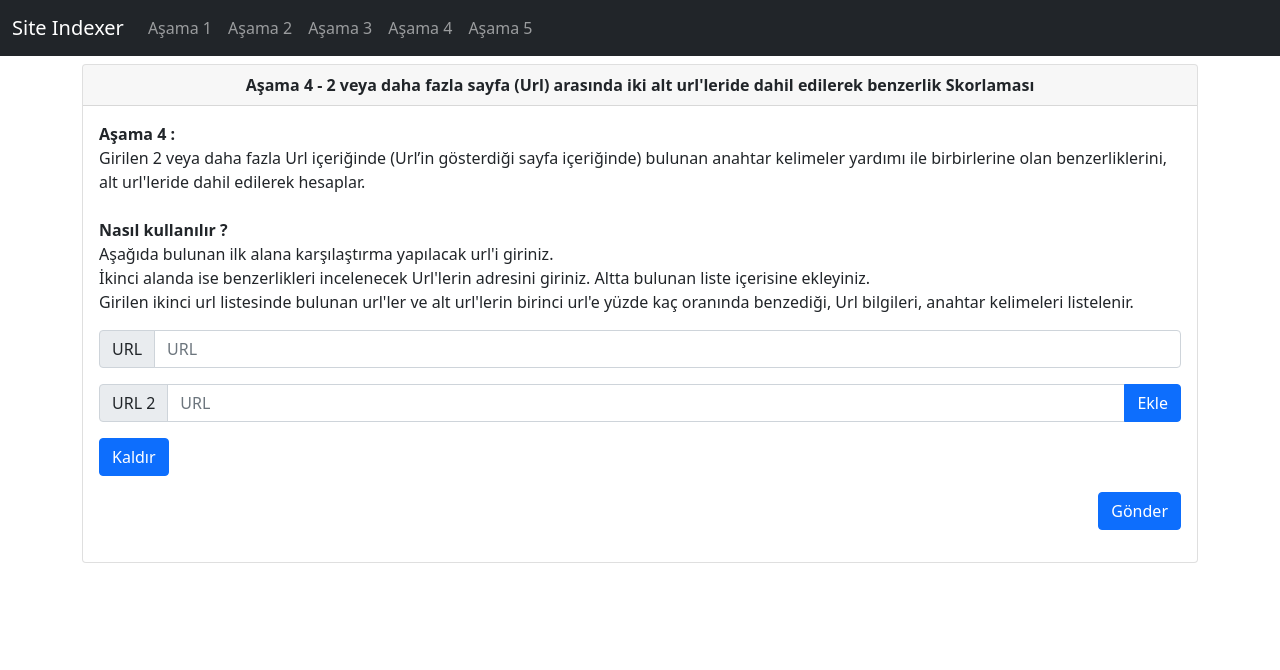
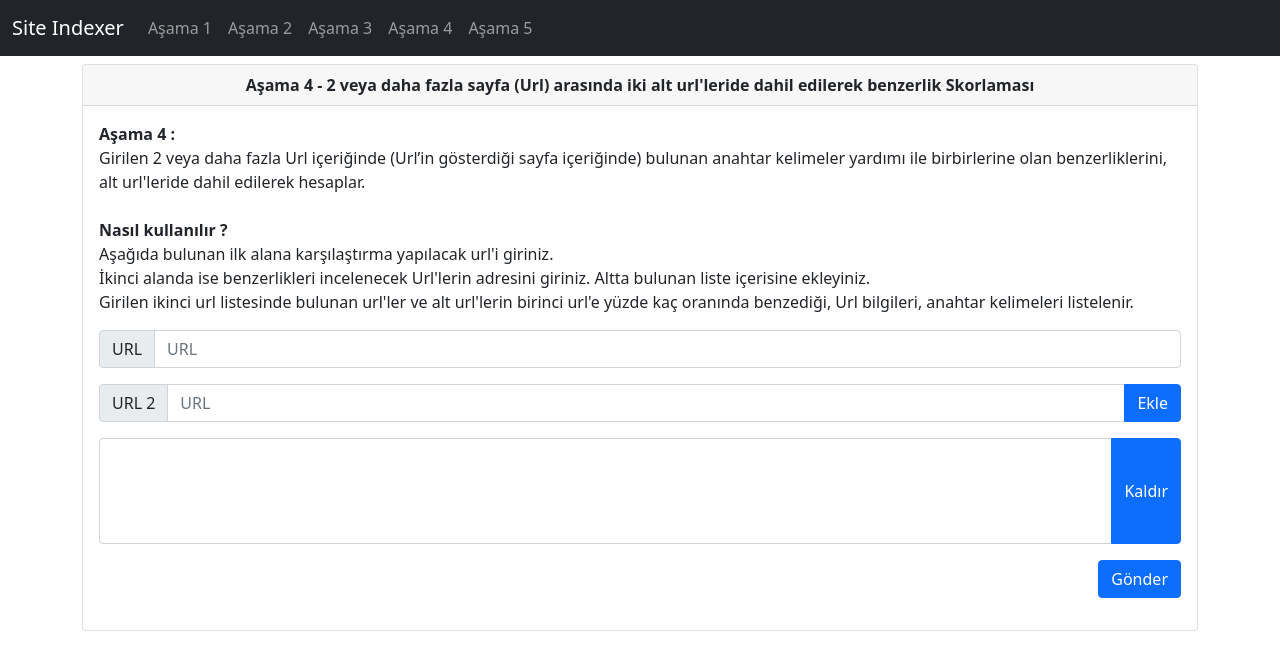
Before and after one commit to enginyenice/SiteIndexer-Frontend, an Angular app: page /operation-four in a window 1280 px wide. Shown: the top 670 px of the page. Built offline with nearby package versions, Linux system fonts and the light colour scheme.

Commit message:
select fixed

```diff
--- a/src/app/components/operation-four/operation-four.component.html
+++ b/src/app/components/operation-four/operation-four.component.html
@@ -37,10 +37,13 @@
         <button (click)="addUrl(OperationThreeInputTwo.value)" class="btn btn-primary">Ekle</button>
     </div>
     <div class="input-group mb-3">
-    <select class="form-select" #SelectUrl size="4" *ngFor="let url of urlList"  aria-label="size 3 select example">
-        <option selected value="">{{url}}</option>
+    <select class="form-select" size="4" aria-label="size 3 select example">
+        <option
+        *ngFor="let url of urlList; let optionIndex = index"
+        [value]="optionIndex"
+        >{{url}} {{optionIndex}}</option>
       </select>
-      <button (click)="removeUrl(SelectUrl.selectedIndex)" class="btn btn-primary">Kaldır</button>
+      <button (click)="removeUrl(0)" class="btn btn-primary">Kaldır</button>
     </div>
     <div class="input-group mb-3 justify-content-end"><button class="btn btn-primary">Gönder</button></div>
 
--- a/src/app/components/operation-four/operation-four.component.ts
+++ b/src/app/components/operation-four/operation-four.component.ts
@@ -9,7 +9,7 @@ export class OperationFourComponent implements OnInit {
   constructor() { }
 
   urlList = new Array();
-
+  SelectUrl:string;
   addUrl(text:string){
     var control = false;
     if(text != " " && text!= ""){
```
